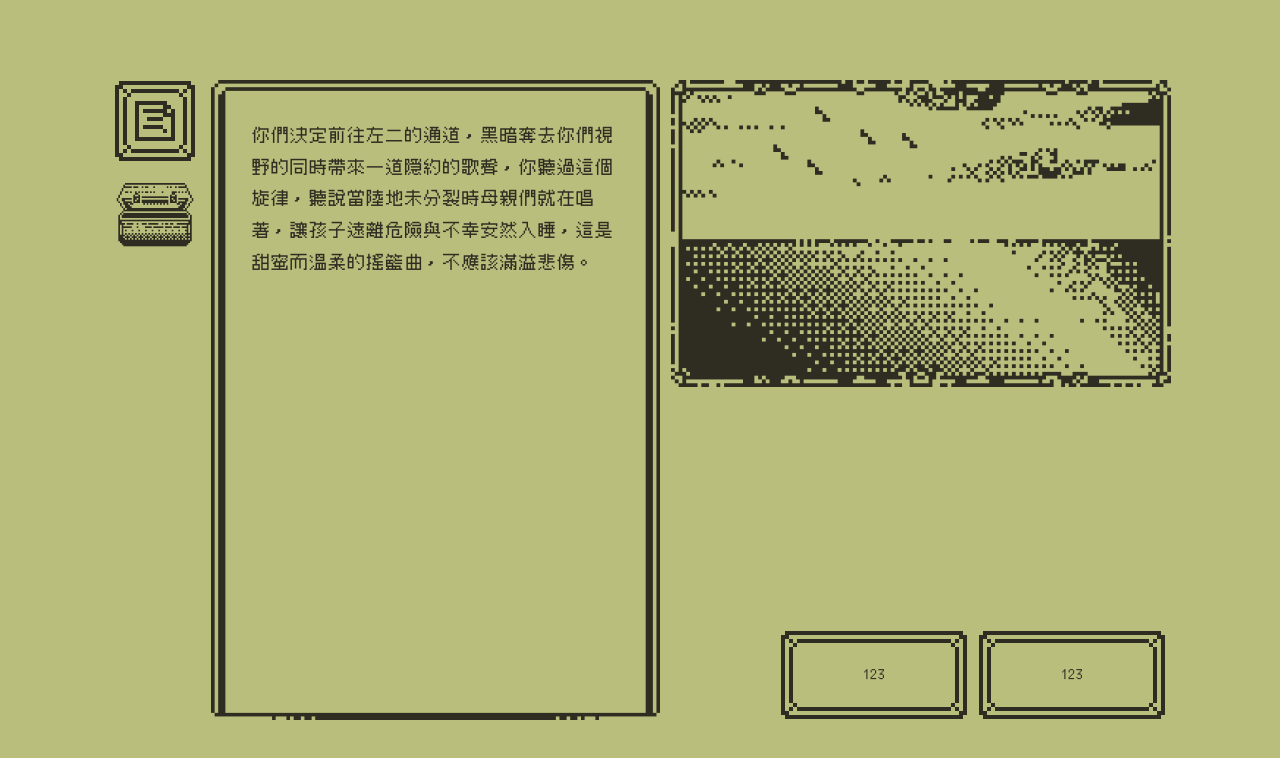
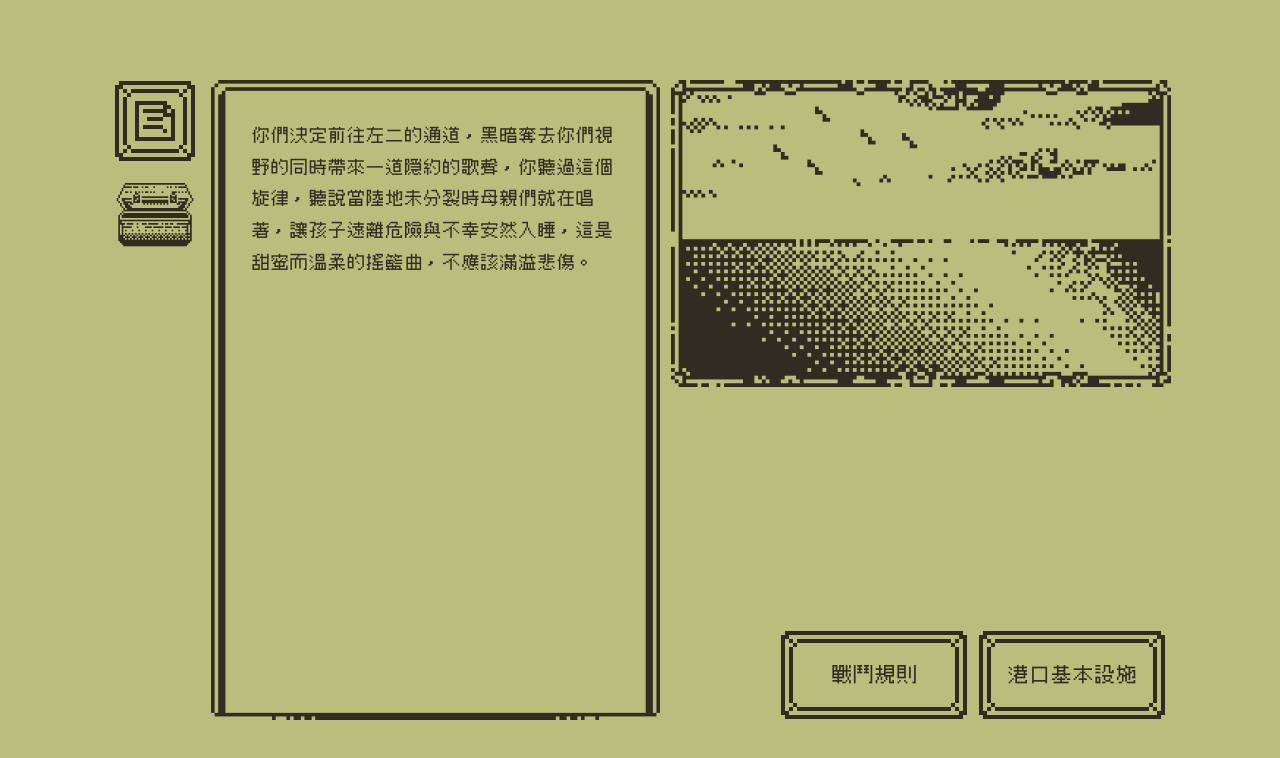
Before and after one commit to Rattus9527/main_3, a React (Vite) app: page /#/16_2 in a window 1280 px wide. Shown: the top 758 px of the page. Built offline with nearby package versions, Linux system fonts and the light colour scheme.

Commit message:
chore: change btn text

```diff
--- a/src/components/ImgArea.jsx
+++ b/src/components/ImgArea.jsx
@@ -69,7 +69,7 @@ function ImgArea() {
             }
             alt=""
           />
-          <p>123</p>
+          <p>戰鬥規則</p>
         </button>
         <button className="btn">
           <img
@@ -84,7 +84,7 @@ function ImgArea() {
             }
             alt=""
           />
-          <p>123</p>
+          <p>港口基本設施</p>
         </button>
       </div>
     </div>
--- a/src/styles/all.scss
+++ b/src/styles/all.scss
@@ -67,6 +67,7 @@ main {
   cursor: pointer;
   p {
     position: absolute;
+    font-size: 20px;
   }
 }
 .btn-list {
```
Also changed, not shown: src/styles/all.css, 1 other file (tests, documents, lock files or other folders).
